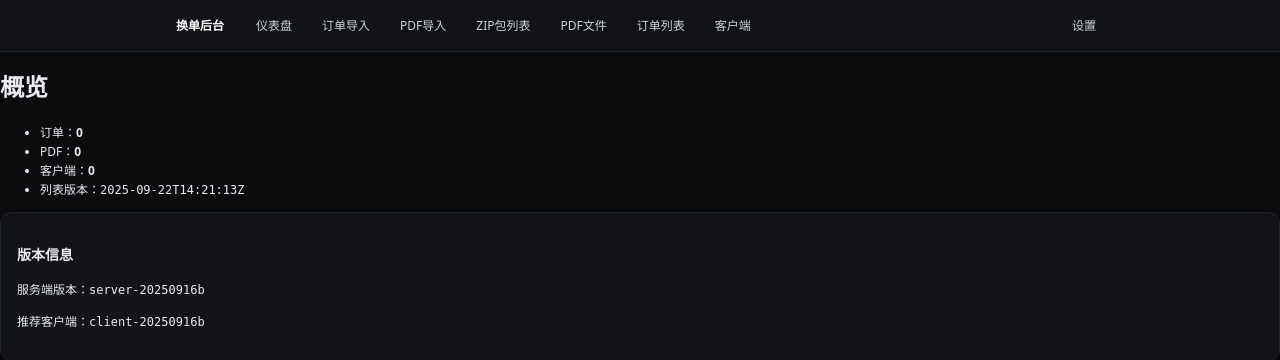
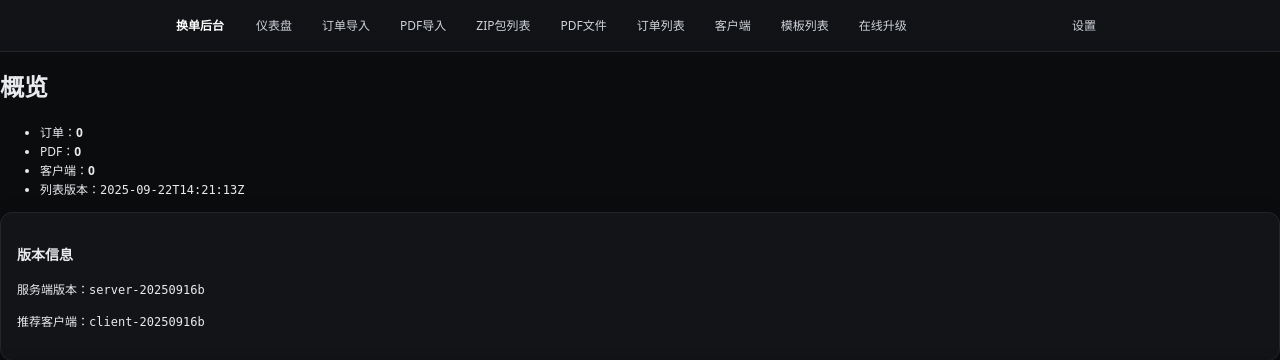
Before and after one commit to aidaddydog/huandan.server, a FastAPI app: page /admin in a window 1280 px wide. Shown: the top 360 px of the page. Run offline with FastAPI, Linux system fonts and the light colour scheme; the visitor is signed in with stand-in values (Sample User, id 1); data comes from the database, SQL or seed files in the repository; data that the repository does not hold is empty; parts of the project's set-up code (start-up, migrations or seed data) failed here and were passed over.

Commit message:
Update _nav.html

```diff
--- a/app/templates/_nav.html
+++ b/app/templates/_nav.html
@@ -9,6 +9,8 @@
     <a href="/admin/files">PDF文件</a>
     <a href="/admin/orders">订单列表</a>
     <a href="/admin/clients">客户端</a>
+    <a href="/admin/templates">模板列表</a>
+    <a href="/admin/update">在线升级</a>
     <a href="/admin/settings" style="margin-left:auto">设置</a>
   </div>
 </div>
```
